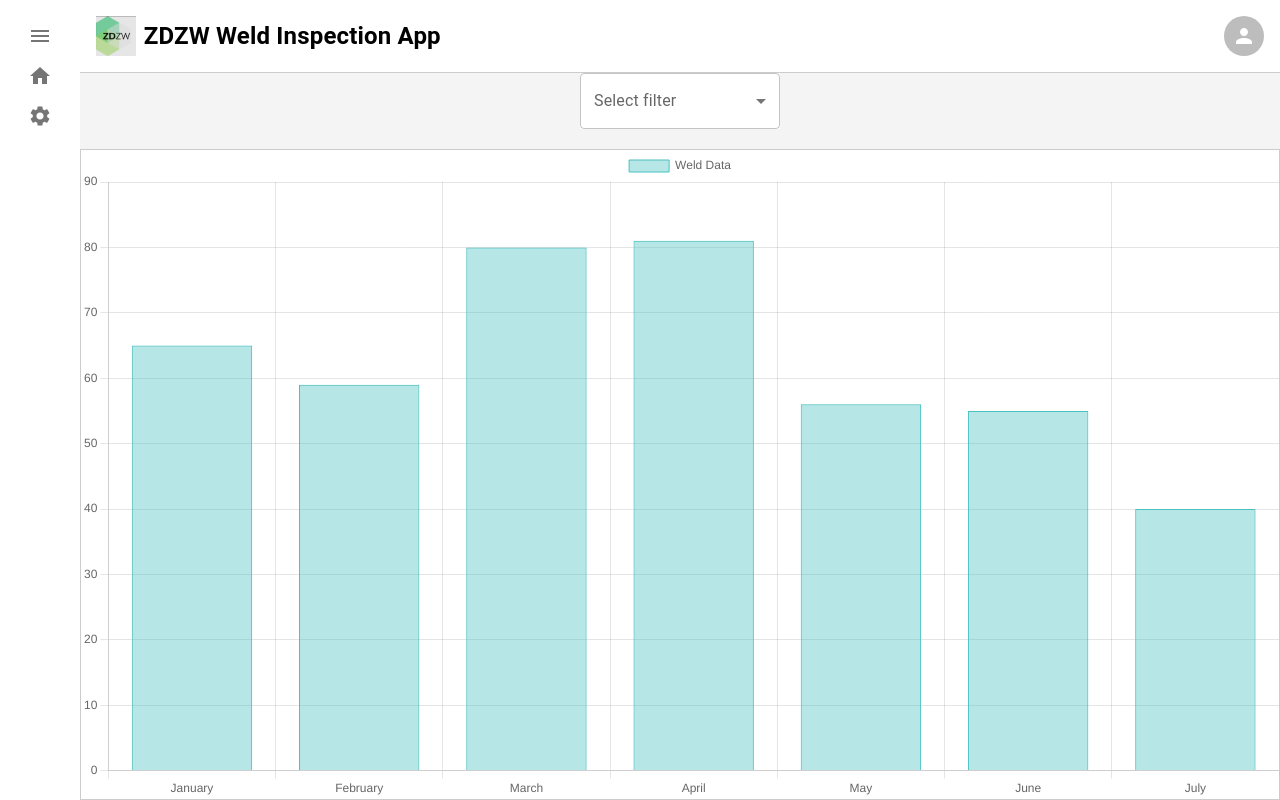
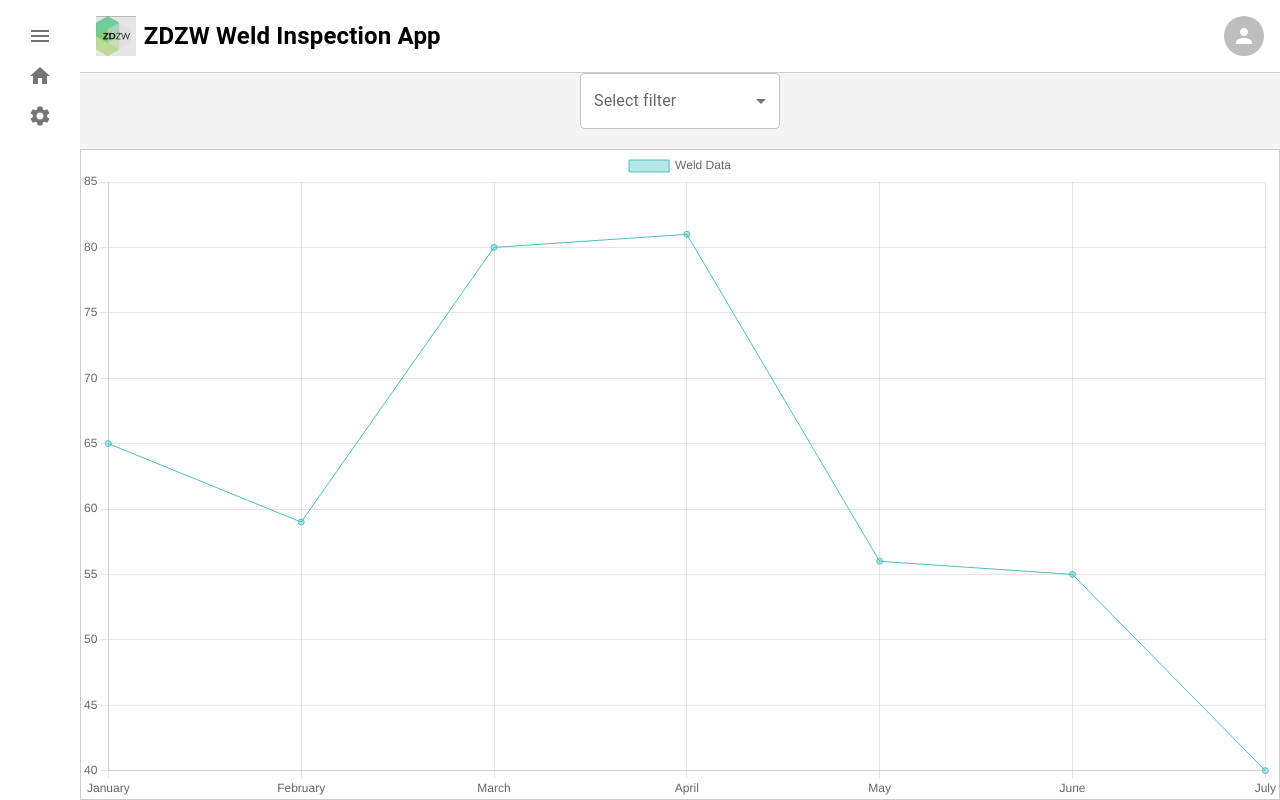
Before and after one commit to miguelmolero/zdzw_client, a React (Vite) app: page /inspection-visualizator in a window 1280 px wide. Built offline with nearby package versions, Linux system fonts and the light colour scheme.

Commit message:
Register chart elements and change chart type to line

```diff
--- a/src/components/StripChartCanvas.tsx
+++ b/src/components/StripChartCanvas.tsx
@@ -6,15 +6,18 @@ import {
   Chart as ChartJS,
   CategoryScale,
   BarController,
+  LineController,
+  LineElement,
   LinearScale,
   BarElement,
   Title,
   Tooltip,
   Legend,
+  PointElement
 } from 'chart.js';
 
 // Registrar los componentes
-ChartJS.register(BarController, CategoryScale, LinearScale, BarElement, Title, Tooltip, Legend);
+ChartJS.register(BarController, LineController, CategoryScale, LinearScale, BarElement, PointElement, LineElement, Title, Tooltip, Legend);
 
 interface StripChartCanvasProps {
   type: 'bar' | 'line' | 'pie' | 'doughnut' | 'radar'; // Tipos de gráfico admitidos
--- a/src/pages/InspectionVisualizator.tsx
+++ b/src/pages/InspectionVisualizator.tsx
@@ -11,7 +11,7 @@ const InspectionVisualizator : React.FC = () => {
   const styles = inspectionStyles();
 
     // Tipar los datos y opciones correctamente
-    const chartData: ChartData<'bar'> = {
+    const chartData: ChartData<'line'> = {
         labels: ['January', 'February', 'March', 'April', 'May', 'June', 'July'],
         datasets: [
           {
@@ -24,7 +24,7 @@ const InspectionVisualizator : React.FC = () => {
         ],
       };
 
-      const chartOptions: ChartOptions<'bar'> = {
+      const chartOptions: ChartOptions<'line'> = {
         responsive: true,
         maintainAspectRatio: false,
       };
@@ -53,7 +53,7 @@ const InspectionVisualizator : React.FC = () => {
 
         {/* Canvas para gráficos */}
         <Box sx={styles.canvasContainer}>
-            <StripChartCanvas type="bar" data={chartData} options={chartOptions} />
+            <StripChartCanvas type="line" data={chartData} options={chartOptions} />
         </Box>
       </Box>
     </Box>
```
